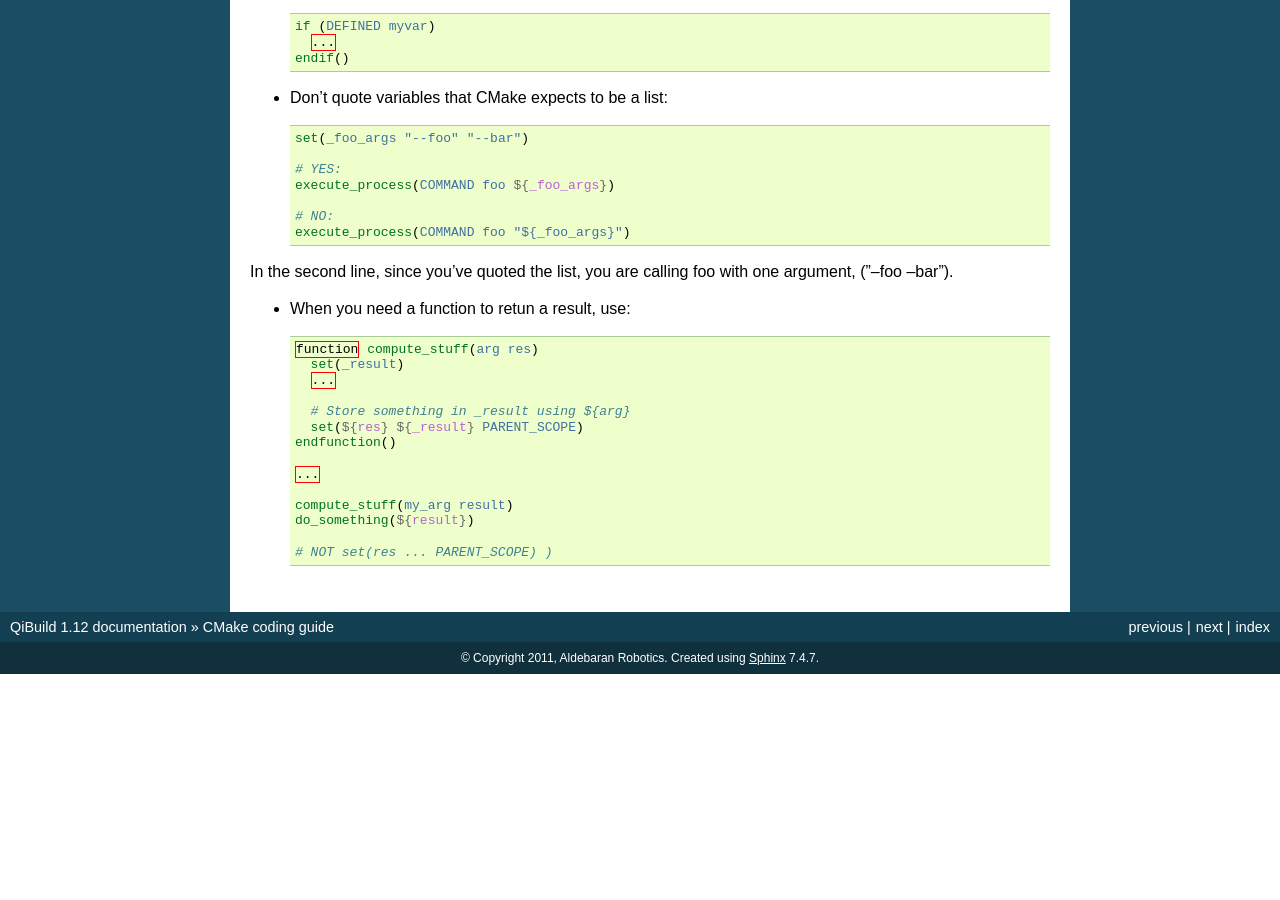
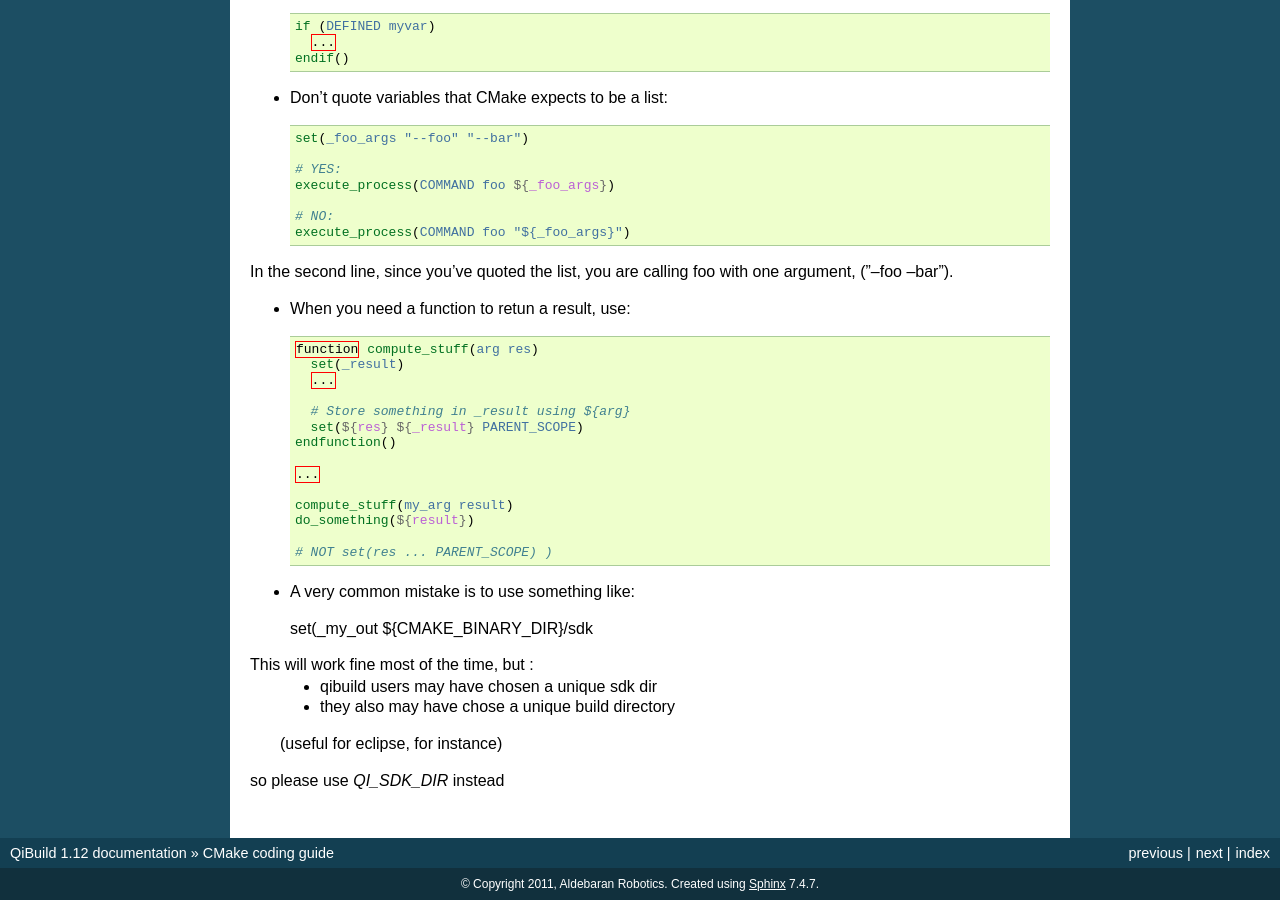
Before and after one commit to aldebaran/qibuild, a Sphinx documentation site: the page built from doc/hacking/cmake/coding_guide.rst, in a window 1280 px wide and 900 px high, scrolled down 2787 px. Built offline with Sphinx 7.4.7, drawn with Linux system fonts in a browser that asks for light colours; pages that are not in the unit, such as notebooks, are missing from menus; before the commit the page ends 3461 px from its top, so only the background shows below that.

Commit message:
doc: hacking cmake: add something about QI_SDK_DIR

```diff
--- a/doc/hacking/cmake/coding_guide.rst
+++ b/doc/hacking/cmake/coding_guide.rst
@@ -194,3 +194,15 @@ argument, ("--foo --bar").
     do_something(${result})
 
     # NOT set(res ... PARENT_SCOPE) )
+
+
+* A very common mistake is to use something like::
+
+  set(_my_out ${CMAKE_BINARY_DIR}/sdk
+
+This will work fine most of the time, but :
+ - qibuild users may have chosen a unique sdk dir
+ - they also may have chose a unique build directory
+ (useful for eclipse, for instance)
+
+so please use `QI_SDK_DIR` instead
```
